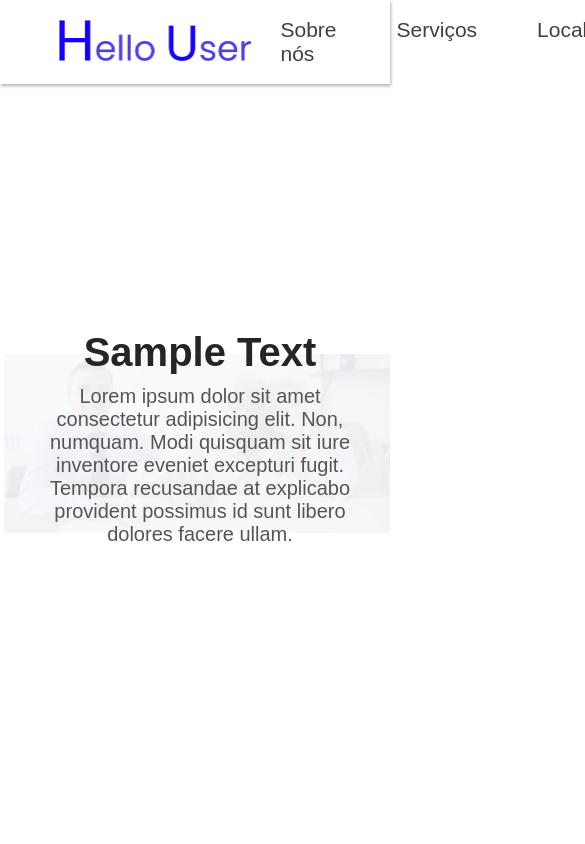
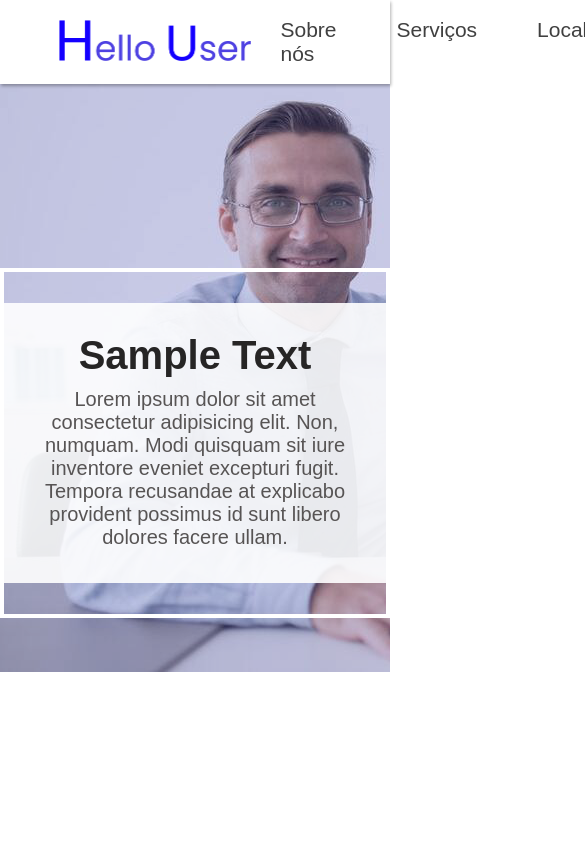
Before and after one commit to guilhermeMars/Hello-User--Portfolio, a React (Create React App) app: page /servicos in a window 390 px wide. Shown: the top 844 px of the page, 585 px wide, since content can reach past the window. Built offline with nearby package versions, Linux system fonts and the light colour scheme.

Commit message:
Responsividade Iniciada
Home, Serviços, Localização e Footer já estão responsivos
Também foi iniciada a adição de textos na home

```diff
--- a/src/components/Contato.jsx
+++ b/src/components/Contato.jsx
@@ -1,6 +1,5 @@
 import React from "react";
 import styled from "styled-components";
-import validation from "../models/validarContato";
 import useFormik from "../hooks/useFormik";
 import { StyledDefaultLink } from "./UI";
 import BackgroundDetails from "../assets/background details.png";
@@ -80,7 +79,6 @@ const Contato = () => {
       email: "Testtest.com",
       text: "",
     },
-    validate: validation,
   });
 
   return (
--- a/src/components/Footer.jsx
+++ b/src/components/Footer.jsx
@@ -7,6 +7,7 @@ import { Link } from 'react-router-dom';
 
 const MainDiv = styled.div`
     display: flex;
+    flex-wrap: wrap;
     padding: 10px;
     justify-content: center;
     background-image: url("${FooterBackground}");
--- a/src/components/Localizacao.jsx
+++ b/src/components/Localizacao.jsx
@@ -24,7 +24,13 @@ const GoogleMaps = styled.iframe`
 const AtendimentoDiv = styled.div`
   display: flex;
   margin: 15vh auto;
-  max-width: 70%;
+  max-width: 65em;
+  @media only screen and (max-width: 1000px) {
+    flex-direction: column;
+    margin: 15vh auto;
+    max-width: 90%;
+    align-items: center;
+  }
 `;
 
 const TextDiv = styled.div`
@@ -43,6 +49,10 @@ const StyledP = styled.p`
 const StyledImg = styled.img`
   max-width: 70vh;
   margin-left: 20px;
+  @media only screen and (max-width: 1000px) {
+    flex-direction: column;
+    margin-top: 20px;
+  }
 `;
 
 const Localizacao = () => {
--- a/src/components/Main/CadastroDiv.jsx
+++ b/src/components/Main/CadastroDiv.jsx
@@ -7,10 +7,16 @@ const StyledDiv = styled.div`
     display: flex;
     justify-content: center;
     margin: 5em 20vh 45px 20vh;
+
+    @media only screen and (max-width: 1000px){
+        flex-direction: column;
+        margin: 5em 0px 45px 0px;
+    }
 `;
 
 const StyledImg = styled.img`
-    width: 45%;
+    min-width: 22em;
+    max-width: 45%;
 `;
 
 const StyledTextDiv = styled.div`
@@ -42,8 +48,8 @@ const CadastroDiv = () =>{
         <StyledDiv>
             <StyledImg src={ElderyThumbsUp} alt="Idoso Jóia" />
             <StyledTextDiv>
-                <StyledH1>Mega Sample Text</StyledH1>
-                <StyledP>Lorem ipsum dolor sit amet. A facere modi quo fugiat eaque et fugit delectus qui nostrum dolores eum reiciendis ratione 33 provident earum est dolorem omnis. Eos natus perspiciatis qui eaque enim in molestias galisum? Non facere modi qui aspernatur voluptatem est delectus commodi ut natus quia qui sint suscipit 33 animi quibusdam.</StyledP>
+                <StyledH1>Ajuda Especial para Idosos</StyledH1>
+                <StyledP>Entendemos a maior dificuldade que pessoas de idade possuem com a navegação. Sendo isso algo normal.<br/>Não nos irritamos nem sentimos incomodados por precisarmos ter mais paciência na hora de explicar todo o funcionamento por trás dos problemas.<br/>Sendo assim, não exite em usar nossos serviços ;)</StyledP>
                 <StyledLinkDiv>
                     <StyledDefaultLink to="/contato">Acesse <StyledArrow>&#8594;</StyledArrow></StyledDefaultLink>
                 </StyledLinkDiv>
--- a/src/components/Main/MainDiv.jsx
+++ b/src/components/Main/MainDiv.jsx
@@ -4,26 +4,31 @@ import NotebookGirl from '../../assets/Notebook Girl.png';
 
 const StyledDiv = styled.div`
     display: flex;
-    margin-top: 60px;
     margin-bottom: 15px;
+    @media only screen and (max-width: 1000px){
+        flex-direction: column;
+    }
 `;
 
 const TextDiv = styled.div`
-    height: 20vh;
     text-align: center;
-    margin-top: 7em;
+    margin: auto 0px;
 `
 
 const StyledH1 = styled.h1`
-    font-size: 5em;
+    font-size: 4em;
 `;
 
 const StyledP = styled.p`
     color: rgba(0, 0, 0, 0.8);
     font-size: 20px;
+    width: 70%;
+    margin: auto;;
 `;
 
 const NotebookImg = styled.img`
+    margin-top: 60px;
+    min-width: 22em;
     max-width: 50%;
 `
 
@@ -31,8 +36,8 @@ const MainDiv = () => {
   return (
     <StyledDiv>
       <TextDiv>
-          <StyledH1>Sample Text</StyledH1>
-          <StyledP>Lorem ipsum dolor sit amet. Ab rerum fugiat ea magnam maiores eum eaque sapiente ut earum </StyledP>
+          <StyledH1>Uma maneira fácil de mexer na web.</StyledH1>
+          <StyledP>Ajudamos pessoas de todas as idades, com dificuldade em tecnologia, à mais de 56 anos!</StyledP>
       </TextDiv>
       <NotebookImg src={NotebookGirl} alt="Garota Note" />
     </StyledDiv>
--- a/src/components/Main/ServicesDiv.jsx
+++ b/src/components/Main/ServicesDiv.jsx
@@ -12,6 +12,7 @@ const RelativeDiv = styled.div`
 
 const StyledDiv = styled.div`
   display: flex;
+  flex-wrap: wrap;
   justify-content: center;
   margin: 0px 20px;
 `;
@@ -22,7 +23,7 @@ const StyledTextDiv = styled.div`
   border-radius: 15px;
   padding: 15px;
   margin: 20px 30px 0px 7vh;
-  min-width: 40vh;
+  min-width: 50vh;
   max-width: 40%;
   flex: 1;
 `;
@@ -39,6 +40,7 @@ const StyledP = styled.p`
 
 const StyledServices = styled.div`
   display: flex;
+  flex-wrap: wrap;
   justify-content: center;
   margin: 0px 20px;
   flex: 1;
@@ -59,26 +61,26 @@ const ServicesDiv = () => {
     <RelativeDiv>
       <StyledDiv>
         <StyledTextDiv>
-          <StyledH3>Mega Sample Text</StyledH3>
+          <StyledH3>Entendemos Diversas Áreas</StyledH3>
           <StyledP>
-            Lorem ipsum dolor sit, amet consectetur adipisicing elit. Nesciunt quod nobis esse quis corporis veritatis nemo
+            Entender tudo que for necessário para ajudar em qualquer área
           </StyledP>
         </StyledTextDiv>
         <StyledServices>
           <ServicesType
             image={Code}
-            title="Teeste"
-            text="Lorem ipsum dolor sit amet. Ea numquam iusto a accusantium autem et fugit maxime et error neque et dolores cupiditate sed similique enim. Eum quos quia quo laborum quidem At"
+            title="Programação"
+            text="Sabemos o básico sobre HTML, CSS, JS, Redes e Data Science. Sendo assim, caso haja algum erros inesperado, saberemos explicar o porquê de tal"
           />
           <ServicesType
             image={Settings}
-            title="Teeste"
-            text="Lorem ipsum dolor sit amet. Ea numquam iusto a accusantium autem et fugit maxime et error neque et dolores cupiditate sed similique enim. Eum quos quia quo laborum quidem At"
+            title="Configurações"
+            text="Conhecemos as configurações dos navegadores mais populares, dos sistemas operacionais e como cada uma impacta na sua navegação"
           />
           <ServicesType
             image={Work}
-            title="Teeste"
-            text="Lorem ipsum dolor sit amet. Ea numquam iusto a accusantium autem et fugit maxime et error neque et dolores cupiditate sed similique enim. Eum quos quia quo laborum quidem At"
+            title="Dispositivos"
+            text="Entendemos e sabemos as diferenças entre dispositivos na hora da navegação, auxiliando nos diferentes problemas que podem acontecer em cada um"
           />
         </StyledServices>
       </StyledDiv>
--- a/src/components/Main/ServicesType.jsx
+++ b/src/components/Main/ServicesType.jsx
@@ -4,6 +4,7 @@ import styled from 'styled-components';
 const StyledDiv = styled.div`
     box-shadow: 2px 2px 6px rgb(0 0 0 / 30%);
     padding: 10px;
+    min-width: 14em;
     max-width: 30%;
     border-radius: 10px;
     margin: 20px 10px;
@@ -13,15 +14,14 @@ const StyledDiv = styled.div`
 `
 
 const StyledImage = styled.img`
-    max-width: 27vh;
-    height: 27vh;
+    max-width: 12em;
     border-radius: 10px;
 `
 
 const StyledH3 = styled.h3`
-    font-size: 40px;
+    font-size: 30px;
     padding: 0px;
-    margin: 0px;
+    margin: 10px 0px;
 `
 
 const StyledP = styled.p`
--- a/src/components/Servicos/BackgroundImage.jsx
+++ b/src/components/Servicos/BackgroundImage.jsx
@@ -5,8 +5,6 @@ import HappyFamily from "../../assets/HappyFamily.png";
 const MainDiv = styled.div`
   background-image: url("${HappyFamily}");
   background-repeat: no-repeat;
-  background-size: 100%;
-  background-position: center center;
   position: relative;
   z-index: -1;
   top: 0;
@@ -15,30 +13,33 @@ const MainDiv = styled.div`
   left: 0;
   height: 85vh;
   filter: grayscale(20%);
-  `;
-
-const BorderDiv = styled.div`
-  padding: 0;
-  width: 450px;
-  height: 345px;
-  position: absolute;
-  top: 25%;
-  left: 0;
-  right: 0;
-  margin: auto;
-  border: 4px solid #ffffff;
+  @media only screen and (min-width: 1250px){
+    flex-direction: column;
+    background-size: 100%;
+  }
 `;
 
 const TextDiv = styled.div`
   position: absolute;
   text-align: center;
-  width: 400px;
+  min-width: 300px;
+  max-width: 400px;
+  max-height: 280px;
   margin: auto;
-  top: 30%;
+  top: 0;
   left: 0;
+  bottom: 0;
   right: 0;
   background-color: rgba(255, 255, 255, 0.9);
   padding: 30px;
+`;
+
+const BorderDiv = styled(TextDiv)`
+  min-width: 350px;
+  max-width: 450px;
+  max-height: 350px;
+  background-color: rgba(255, 255, 255, 0.0);
+  border: 4px solid #ffffff;
 `;
 
 const StyledH2 = styled.h2`
--- a/src/components/Servicos/ParentsDiv.jsx
+++ b/src/components/Servicos/ParentsDiv.jsx
@@ -6,6 +6,10 @@ const StyledDiv = styled.div`
     display: flex;
     margin: 20vh auto;
     max-width: 80%;
+    @media only screen and (max-width: 1000px){
+        flex-direction: column;
+        margin: 20vh auto;
+    }
 `;
 
 const StyledImage = styled.img`
@@ -15,7 +19,7 @@ const StyledImage = styled.img`
 
 const TextDiv = styled.div`
     margin: auto 0px;
-    max-width: 40%;
+    max-width: 30em;
 `;
 
 const StyledH2 = styled.h2`
--- a/src/components/Servicos/QualityDiv.jsx
+++ b/src/components/Servicos/QualityDiv.jsx
@@ -9,6 +9,10 @@ const MainDiv = styled.div`
     justify-content: center;
     margin: 15vh auto;
     text-align: center;
+    @media only screen and (max-width: 1000px){
+        flex-direction: column;
+        align-items: center;
+    }
 `;
 
 const IconDIv = styled.div`
--- a/src/hooks/useFormik.jsx
+++ b/src/hooks/useFormik.jsx
@@ -1,11 +1,15 @@
 import { useState, useEffect } from "react";
+import validate from '../models/validarContato';
 
-function useFormik({ initialValues, validate }) {
+function useFormik({ initialValues }) {
   const [touched, setTouched] = useState({});
   const [values, setValues] = useState(initialValues);
   const [errors, setErrors] = useState({});
 
   useEffect(() => {
+    function validateValues(values) {
+      setErrors(validate(values));
+    }
     validateValues(values);
   }, [values]);
 
@@ -33,9 +37,6 @@ function useFormik({ initialValues, validate }) {
     return false;
   }
 
-  function validateValues(values) {
-    setErrors(validate(values));
-  }
 
   return { values, touched, handleBlur, errors, setErrors, handleChange, canSend };
 }
```
